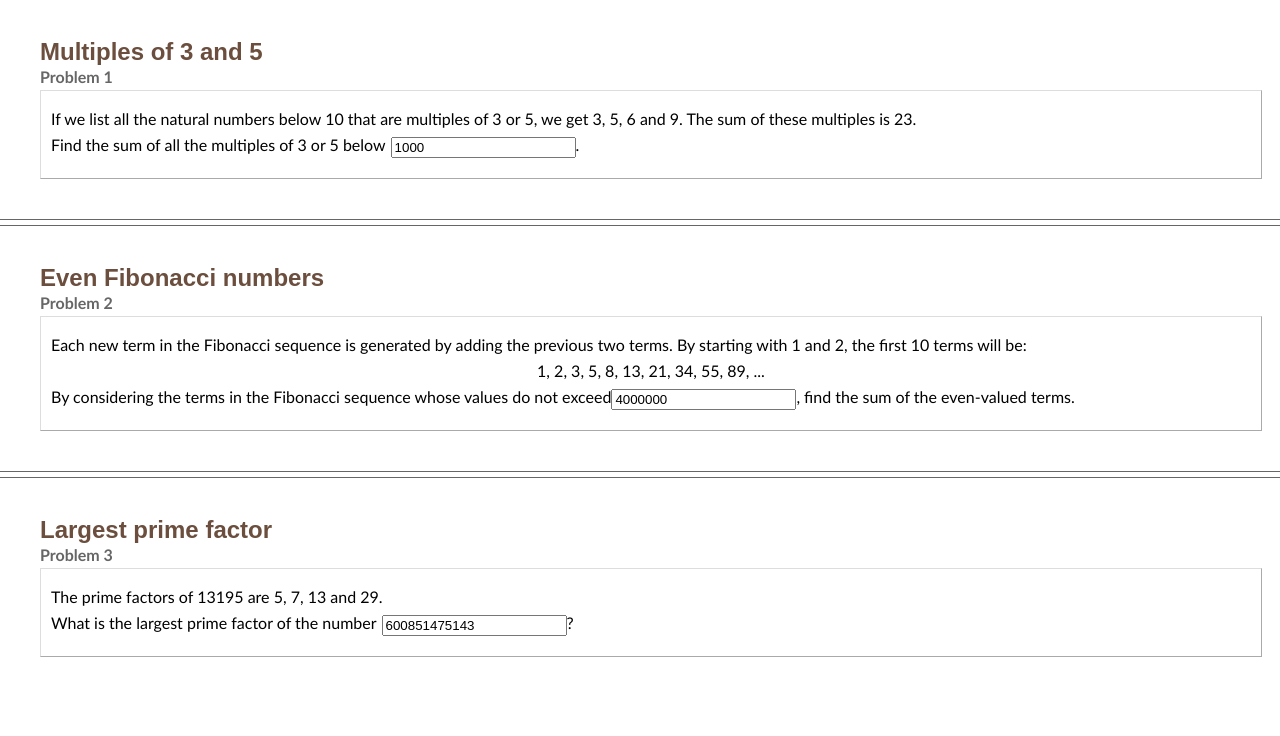
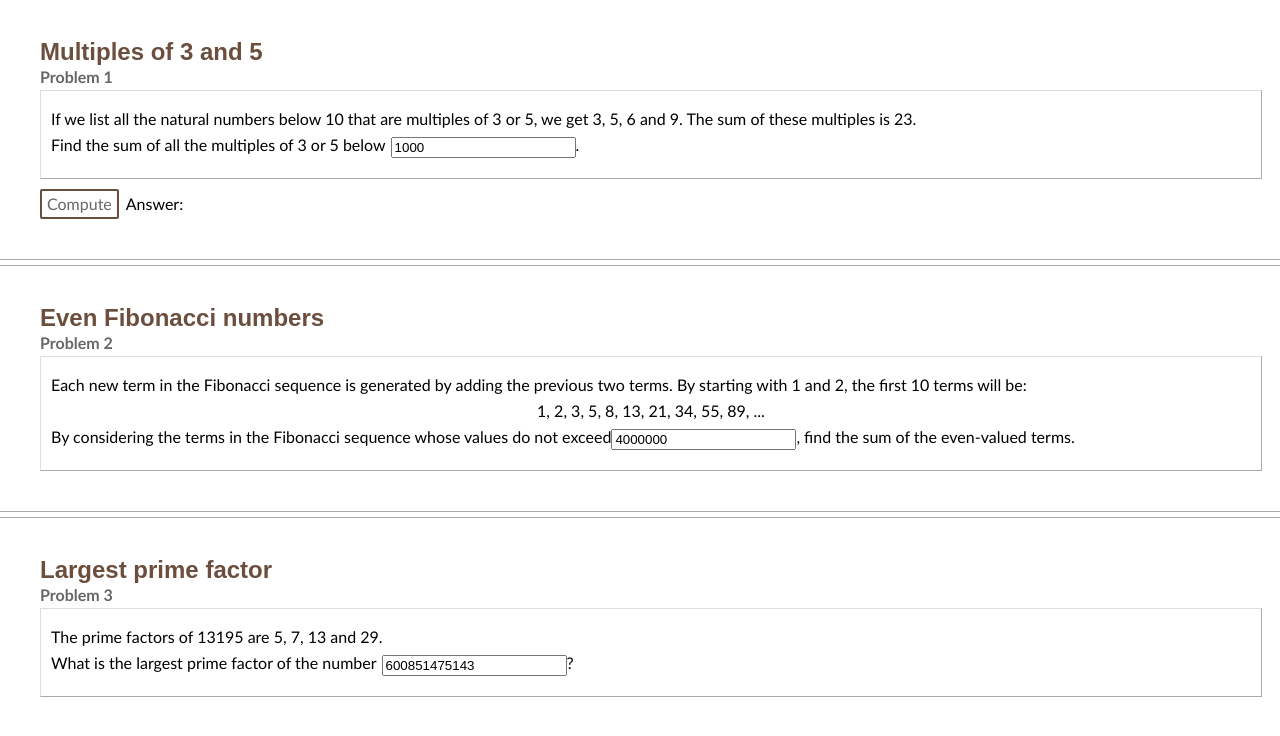
Before and after one commit to mariesheridan/projecteuler, a plain HTML site: page index.html in a window 1280 px wide. Drawn offline with Linux system fonts and the light colour scheme.

Commit message:
Problem 1

```diff
--- a/index.html
+++ b/index.html
@@ -7,6 +7,7 @@
     <link rel="stylesheet" type="text/css" href="style/reset.css">
     <link rel="stylesheet" type="text/css" href="style/mystyle.css">
     <title>Project Euler Solution</title>
+    <script src="scripts/multiplesOf3And5.js"></script>
 </head>
 <body>
     <div class="items">
@@ -24,11 +25,17 @@
                 Find the sum of all the multiples of 3 or 5 below
             </div>
             <div class="oneSentence">
-                <form class="inputs"><input type="text" name="input1" value="1000">
+                <form class="inputs" id="input1"><input type="number" name="inputNum1" value="1000">
             </div>
             <div class="oneSentence">
                 .
             </div>
+            <div class="dummy"></div>
+        </div>
+        <div class="answers">
+            <a class="buttons" onclick="multiplesOf3And5()">Compute</a>
+            <div class="ansLabels">Answer:</div>
+            <div class="finalAnswer" id="answer1"></div>
             <div class="dummy"></div>
         </div>
         <div class="dummy"></div>
@@ -52,7 +59,7 @@
                 By considering the terms in the Fibonacci sequence whose values do not exceed
             </div>
             <div class="oneSentence">
-                <form class="inputs"><input type="text" name="input2" value="4000000"></form>
+                <form class="inputs"><input type="number" name="input2" value="4000000"></form>
             </div>
             <div class="oneSentence">
                 , find the sum of the even-valued terms.
@@ -77,7 +84,7 @@
                 What is the largest prime factor of the number
             </div>
             <div class="oneSentence">
-                <form class="inputs"><input type="text" name="input3" value="600851475143"></form>
+                <form class="inputs"><input type="number" name="input3" value="600851475143"></form>
             </div>
             <div class="oneSentence">
                 ?
--- /dev/null
+++ b/scripts/multiplesOf3And5.js
@@ -0,0 +1,15 @@
+function multiplesOf3And5(){
+    var input = document.getElementById("input1");
+    var max = input.elements[0].value;
+    var output = 0;
+
+    for (var i = 1; i < max; i++)
+    {
+        if (((i % 3) === 0) || ((i % 5) === 0))
+        {
+            output += i;
+        }
+    }
+
+    document.getElementById("answer1").innerHTML = output;
+}
--- a/style/mystyle.css
+++ b/style/mystyle.css
@@ -18,12 +18,11 @@ body {
     height: 5px;
     margin-top: 10px;
     margin-bottom: 10px;
-    border-top: 1px solid #666;
-    border-bottom: 1px solid #666;
+    border-top: 1px solid #aaa;
+    border-bottom: 1px solid #aaa;
 }
 
 .centered {
-    width: 50%;
     text-align: center;
     margin-left: auto;
     margin-right: auto;
@@ -48,12 +47,20 @@ h1 {
     color: #6b4e3d;
 }
 
+a h1:hover {
+    color: #31241c;
+}
+
 h2 {
     font-family: "Trebuchet MS", sans-serif;
     font-size: 1em;
     font-weight: bold;
     color: #666;
     margin: 5px 0;
+}
+
+a h2:hover{
+    color: #333333;
 }
 
 .questions {
@@ -67,3 +74,32 @@ h2 {
 .questions div {
     margin-bottom: 10px;
 }
+
+.buttons, .ansLabels, .finalAnswer {
+    margin-top: 10px;
+    float: left;
+    padding: 5px;
+}
+
+.ansLabels, .finalAnswer  {
+    border: 2px solid white;
+}
+
+.finalAnswer  {
+    font-weight: bold;
+    text-decoration: underline;
+    color: #6b4e3d;
+}
+
+.buttons {
+    border-radius: 2px;
+    border: 2px solid #6b4e3d;
+    color: #666;
+    cursor: pointer;
+}
+
+.buttons:hover {
+    color: #333333;
+    border-color: #31241c;
+    background-color: #ece4df;
+}
```
